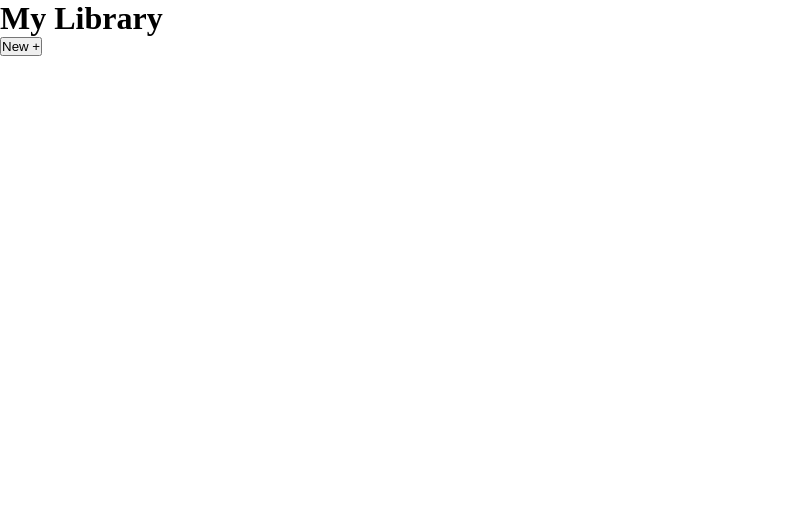
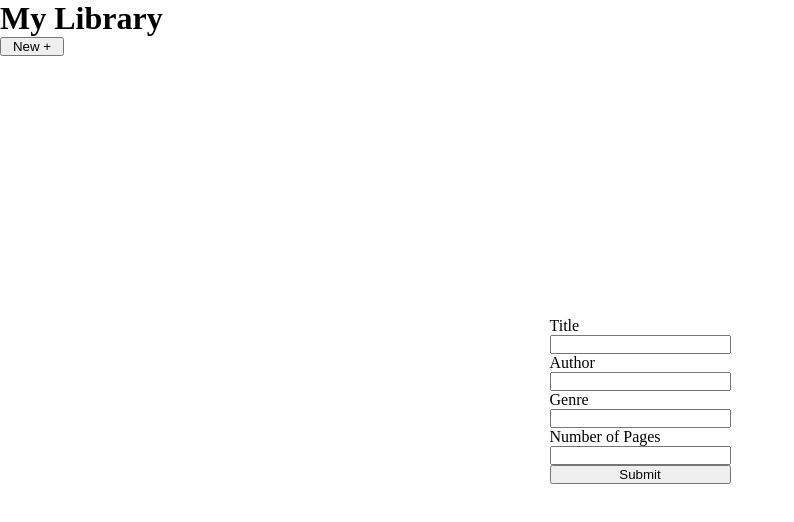
Before and after one commit to alansimon816/Library, a plain HTML site: page index.html in a window 1280 px wide. Both pictures are taken after a click on the button "New +". Shown: the whole page, without its empty margins (0-794 px from the left). Drawn offline with Linux system fonts and the light colour scheme.

Commit message:
Shows centered form upon 'New +' button click.

```diff
--- a/index.html
+++ b/index.html
@@ -7,19 +7,28 @@
     </head>
 
     <body>
-        </div id="outermost-div">
+        <div id="outermost-div">
             <h1>My Library</h1>
-            <form id="new-book-form">
-                <input type="text" name="title">
-                <input type="text" name="author">
-                <input type="text" name="genre">
-                <input type="text" name="pages">
-            </form>
             <button id="new-book-btn">New +</button>
             <div id=flex-box>
 
                 <!-- Content -->
             </div>
-        <div>
+        </div>
+
+        <div id="form-container">
+            <form id="new-book-form">
+                <label for="title-in">Title</label>
+                <input id="title-in" type="text" name="title">
+                <label for="author-in">Author</label>
+                <input id="author-in" type="text" name="author">
+                <label for="genre-in">Genre</label>
+                <input id="genre-in" type="text" name="genre">
+                <label for="pages-in">Number of Pages</label>
+                <input id="pages-in" type="text" name="pages">
+                <input type="Submit">
+            </form>
+        </div>
+        <script src="script.js"></script>
     </body>
 </html>
--- a/script.js
+++ b/script.js
@@ -1,15 +1,19 @@
+const newBtn = document.getElementById('new-book-btn')
+
+
 let library = []
+
+setEventListeners()
 
 // Sets event listeners for buttons
 function setEventListeners() {
-    let newBtn = document.querySelector("#new-book-btn")
-    newBtn.addEventListener("click", showForm)
+    newBtn.addEventListener('click', showForm)
 }
 
 // Shows a form for user to input book information.
 function showForm() {
-    let form = document.querySelector("#new-book-form")
-    form.style.visiblity = "visible"
+    let form = document.getElementById('new-book-form')
+    form.style.visibility = 'visible'
 }
 
 // Defines a Book object
@@ -41,8 +45,8 @@ function storeBookInfo() {
 // Creates a div to be associated with a book.
 // Adds a data-attribute for index of book in library to the DOM element.
 function createBookDiv() {
-    let div = document.createElement("DIV")
-    document.getElementById("flex-box").appendChild(div)
+    let div = document.createElement('DIV')
+    document.getElementById('flex-box').appendChild(div)
 }
 
 // Removes a book from the library.
--- a/style.css
+++ b/style.css
@@ -9,6 +9,33 @@
 }
 
 #new-book-form {
-    position: absolute;
     visibility: hidden;
 }
+
+body {
+    height: 100vh;
+    width: 100vw;
+}
+
+#new-book-btn {
+    width: 5%;
+    align-self: flex-end;
+}
+
+#outermost-div, #form-container {
+    position: absolute;
+    height: 100%;
+    width: 100%;
+}
+
+#form-container {
+    visibility: hidden;
+    display: flex;
+    justify-content: center;
+    align-items: center;
+}
+
+#new-book-form {
+    display: flex;
+    flex-direction: column;
+}
```
